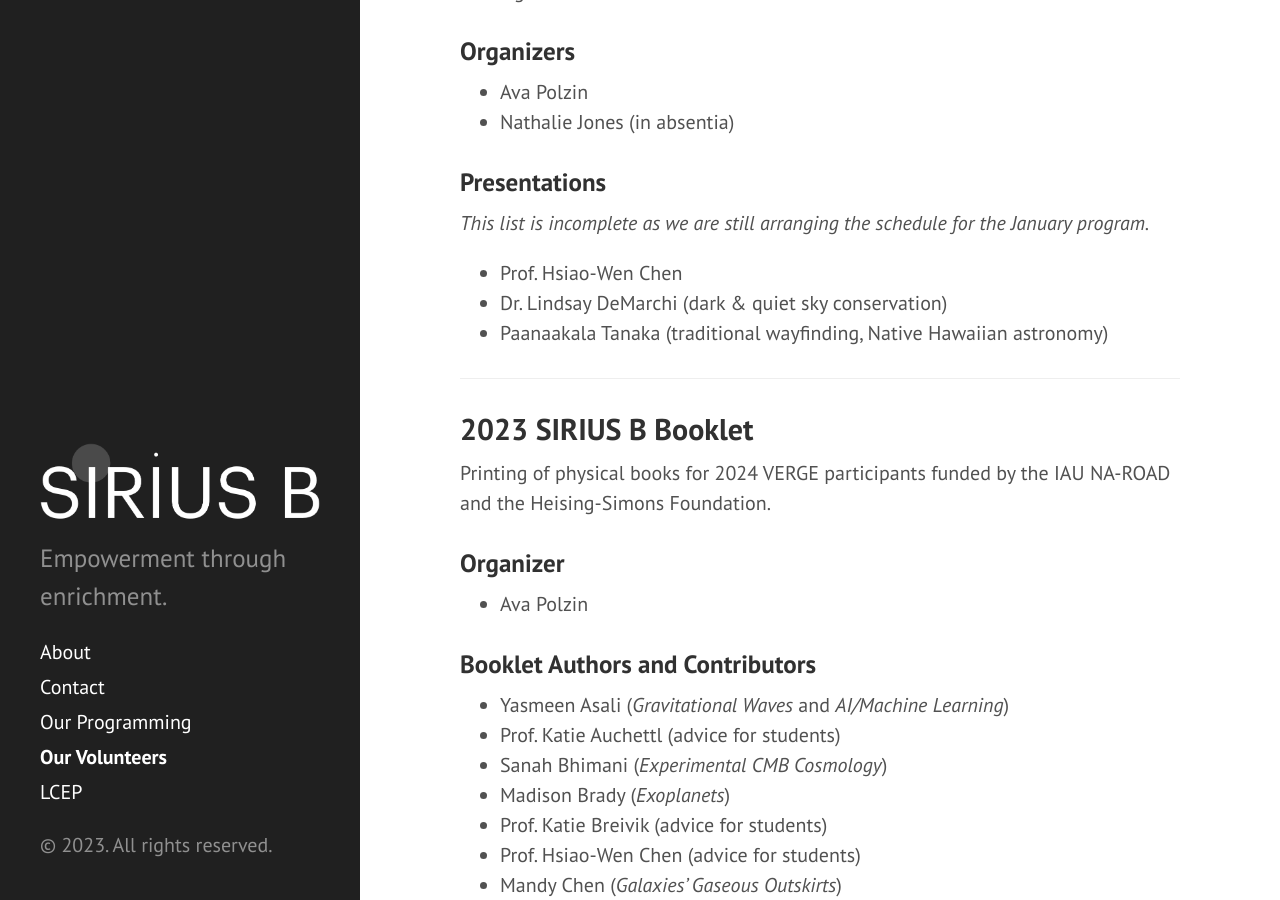
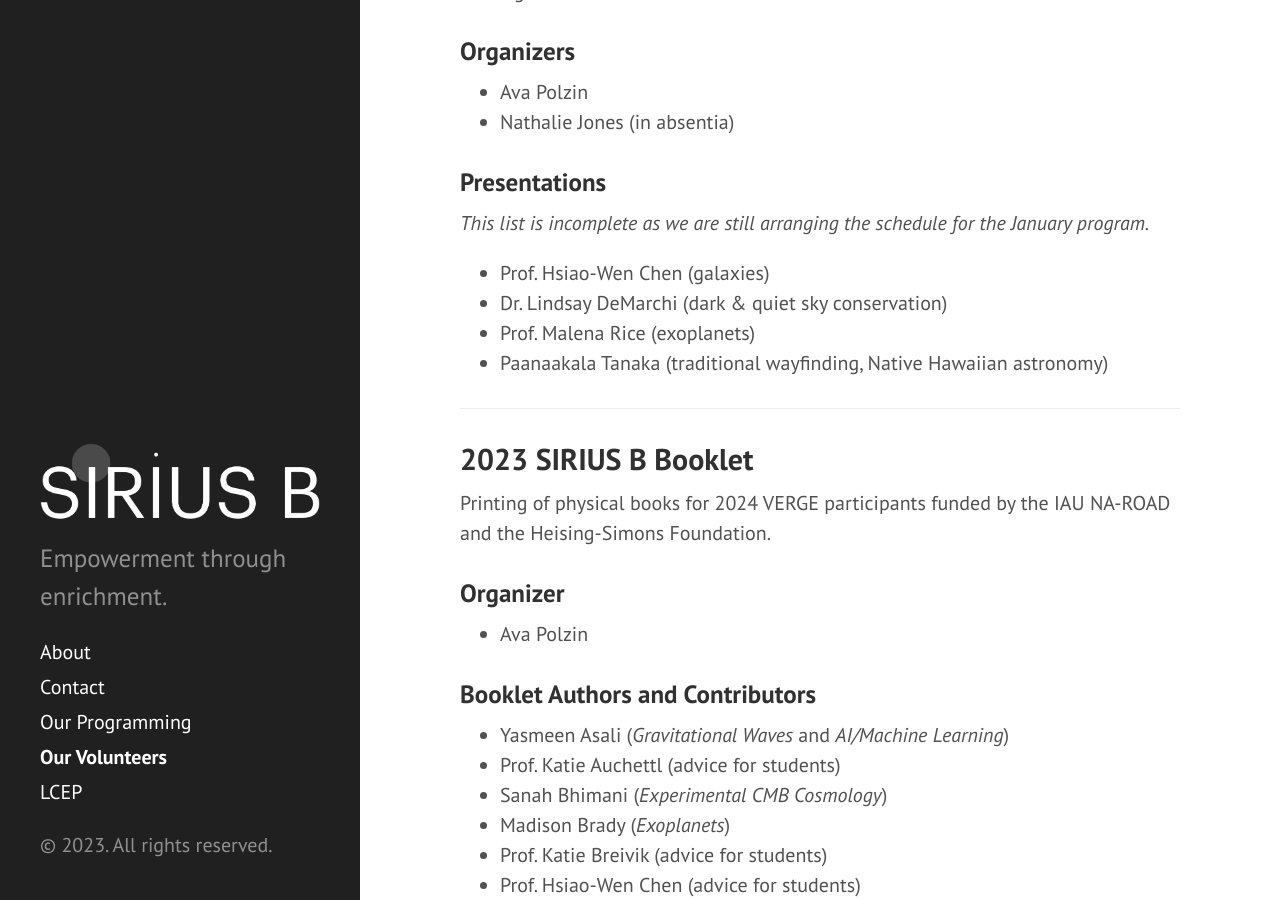
Before and after one commit to siriusb-org/siriusb-org.github.io, a Jekyll site: the page built from volunteers.md, in a window 1280 px wide and 900 px high, scrolled down 492 px. Built offline with Jekyll 4.4.1, drawn with Linux system fonts in a browser that asks for light colours.

Commit message:
update verge weekend volunteers

```diff
--- a/volunteers.md
+++ b/volunteers.md
@@ -16,8 +16,9 @@ Funded by the International Astronomical Union North American Regional Office of
 
 ### Presentations
 *This list is incomplete as we are still arranging the schedule for the January program.*
-- Prof. Hsiao-Wen Chen
+- Prof. Hsiao-Wen Chen (galaxies)
 - Dr. Lindsay DeMarchi (dark & quiet sky conservation)
+- Prof. Malena Rice (exoplanets)
 - Paanaakala Tanaka (traditional wayfinding, Native Hawaiian astronomy)
 
 ***
```
